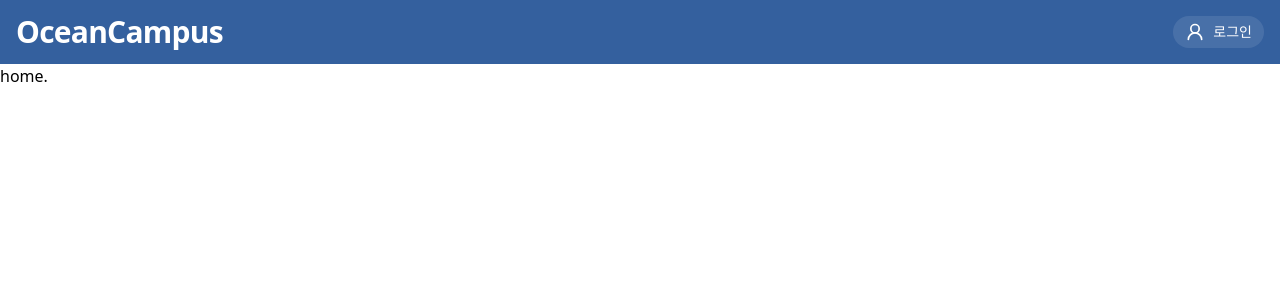
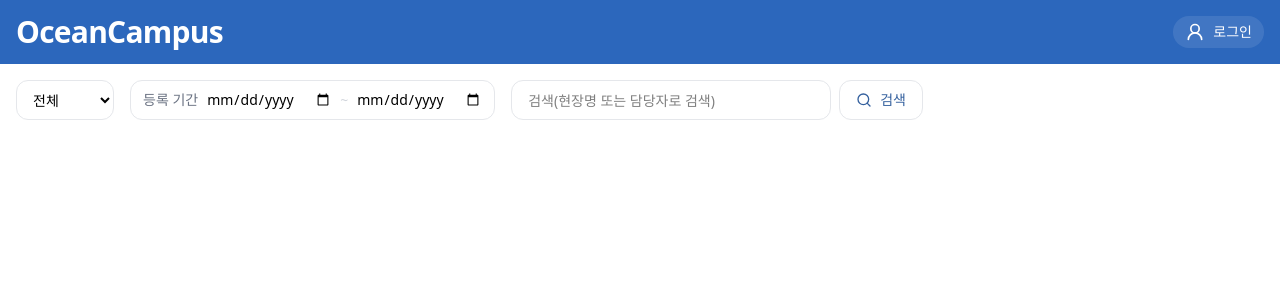
Before and after one commit to OCEAN-KIT/OC-PROJECT, a Next.js app in the folder OC-ADMIN/: page /home in a window 1280 px wide. Shown: the top 300 px of the page. Built offline with nearby package versions, Linux system fonts and the light colour scheme; no server answers.

Commit message:
feat: 상단 필터 컴포넌트 생성

```diff
--- a/OC-ADMIN/src/app/home/page.tsx
+++ b/OC-ADMIN/src/app/home/page.tsx
@@ -1,9 +1,59 @@
+// src/app/home/page.tsx
+"use client";
+
+import { useState } from "react";
+import type { FilterState } from "@/components/filter-bar/types";
+import FilterBar from "@/components/filter-bar/filter-bar";
+import { Search } from "lucide-react";
+import LoadintSpinner from "@/components/ui/loading-spinner";
+// import axiosInstance from "@/utils/axiosInstance"; // 나중에 실제 POST에 사용
+
 export default function HomePage() {
+  const [filters, setFilters] = useState<FilterState>({
+    status: "all",
+    dateFrom: null,
+    dateTo: null,
+    q: "",
+  });
+  const [loading, setLoading] = useState(false);
+
+  const handleSearch = async () => {
+    setLoading(true);
+    try {
+      // TODO: API 붙일 때 여기서 POST
+      // const res = await axiosInstance.post("/api/search", filters);
+      // console.log(res.data);
+      console.log("검색 요청(실제 POST 예정):", filters);
+    } catch (e) {
+      console.error("검색 에러:", e);
+    } finally {
+      setLoading(false);
+    }
+  };
+
   return (
-    <div>
-      <div>home.</div>
-      {/* <DebugPushPanel />
-      <PushInit /> */}
+    <div className="p-4">
+      <div className="mx-auto max-w-[1500px]">
+        <div className="flex items-center justify-start gap-2">
+          <FilterBar value={filters} onChange={setFilters} />
+
+          <button
+            type="button"
+            onClick={handleSearch}
+            disabled={loading}
+            className="inline-flex h-10 items-center gap-2 rounded-xl border border-gray-200 bg-white
+                       px-4 text-sm font-medium text-[#34609E] hover:bg-gray-50 active:translate-y-[1px]
+                       focus:outline-none"
+          >
+            {loading ? (
+              <LoadintSpinner />
+            ) : (
+              <Search className="h-4 w-4" aria-hidden />
+            )}
+            {loading ? "검색 중…" : "검색"}
+          </button>
+        </div>
+      </div>
     </div>
   );
 }
--- a/OC-ADMIN/src/app/layout.tsx
+++ b/OC-ADMIN/src/app/layout.tsx
@@ -2,7 +2,7 @@
 import type { Metadata } from "next";
 import "./globals.css";
 import { Providers } from "./providers";
-import MainHeader from "@/components/mian-header";
+import MainHeader from "@/components/main-header";
 
 export const metadata: Metadata = {
   title: "Create Next App",
--- /dev/null
+++ b/OC-ADMIN/src/components/filter-bar/filter-bar.tsx
@@ -0,0 +1,61 @@
+"use client";
+
+import type { FilterState } from "./types";
+import type { Dispatch, SetStateAction } from "react";
+
+type Props = {
+  value: FilterState;
+  onChange: Dispatch<SetStateAction<FilterState>>;
+  className?: string;
+};
+
+export default function FilterBar({ value, onChange, className }: Props) {
+  const set = (patch: Partial<FilterState>) =>
+    onChange((prev) => ({ ...prev, ...patch }));
+
+  return (
+    <div className={`flex flex-wrap items-center  gap-4 ${className ?? ""}`}>
+      {/* 상태 */}
+      <select
+        value={value.status}
+        onChange={(e) =>
+          set({ status: e.target.value as FilterState["status"] })
+        }
+        className="h-10 rounded-xl border border-gray-200 bg-white px-3 text-sm"
+      >
+        <option value="all">전체</option>
+        <option value="pending">검수대기</option>
+        <option value="approved">승인</option>
+        <option value="rejected">반려</option>
+      </select>
+
+      {/* 등록 기간 */}
+      <div className="inline-flex h-10 items-center gap-2 rounded-xl border border-gray-200 bg-white px-3 text-sm">
+        <span className="text-gray-500">등록 기간</span>
+        <input
+          type="date"
+          value={value.dateFrom ?? ""}
+          max={value.dateTo ?? undefined}
+          onChange={(e) => set({ dateFrom: e.target.value || null })}
+          className="bg-transparent outline-none"
+        />
+        <span className="select-none text-gray-300">~</span>
+        <input
+          type="date"
+          value={value.dateTo ?? ""}
+          min={value.dateFrom ?? undefined}
+          onChange={(e) => set({ dateTo: e.target.value || null })}
+          className="bg-transparent outline-none"
+        />
+      </div>
+
+      {/* 검색 */}
+      <input
+        placeholder="검색(현장명 또는 담당자로 검색)"
+        value={value.q}
+        onChange={(e) => set({ q: e.target.value })}
+        className="h-10 w-[320px] rounded-xl border border-gray-200 bg-white px-4 text-sm"
+      />
+    </div>
+  );
+}
--- /dev/null
+++ b/OC-ADMIN/src/components/filter-bar/types.ts
@@ -0,0 +1,8 @@
+export type Status = "all" | "pending" | "approved" | "rejected";
+
+export type FilterState = {
+  status: Status;
+  dateFrom: string | null; // YYYY-MM-DD
+  dateTo: string | null; // YYYY-MM-DD
+  q: string;
+};
--- a/OC-ADMIN/src/components/mian-header.tsx
+++ b/OC-ADMIN/src/components/main-header.tsx
@@ -14,7 +14,7 @@ export default function MainHeader() {
     : "로그인";
 
   return (
-    <header className="w-full bg-[#34609E] text-white">
+    <header className="w-full bg-[#2C67BC] text-white">
       <div className="mx-auto flex h-16 max-w-[1500px] items-center justify-between px-4">
         <div className="text-3xl font-extrabold tracking-tight">
           OceanCampus
```
